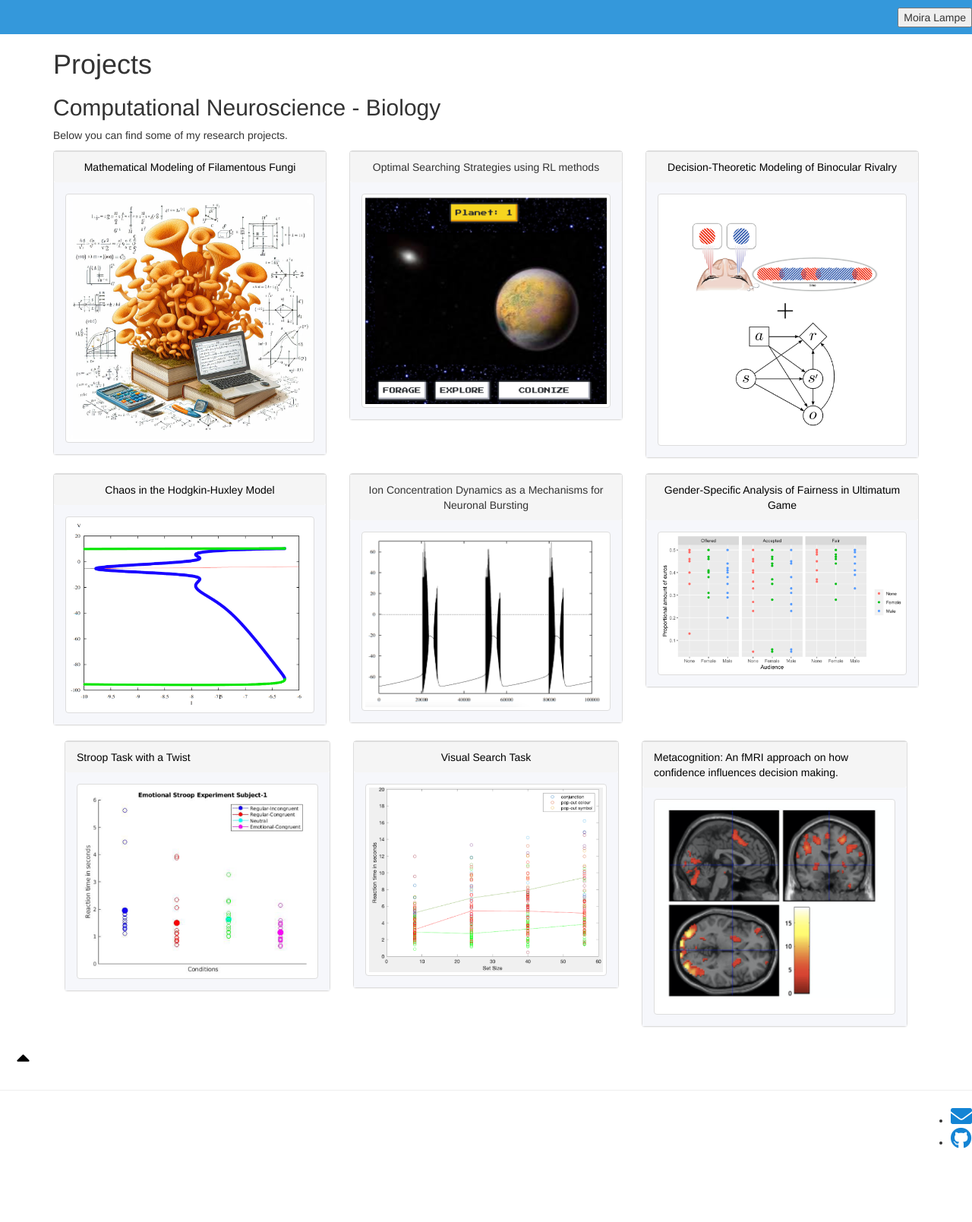
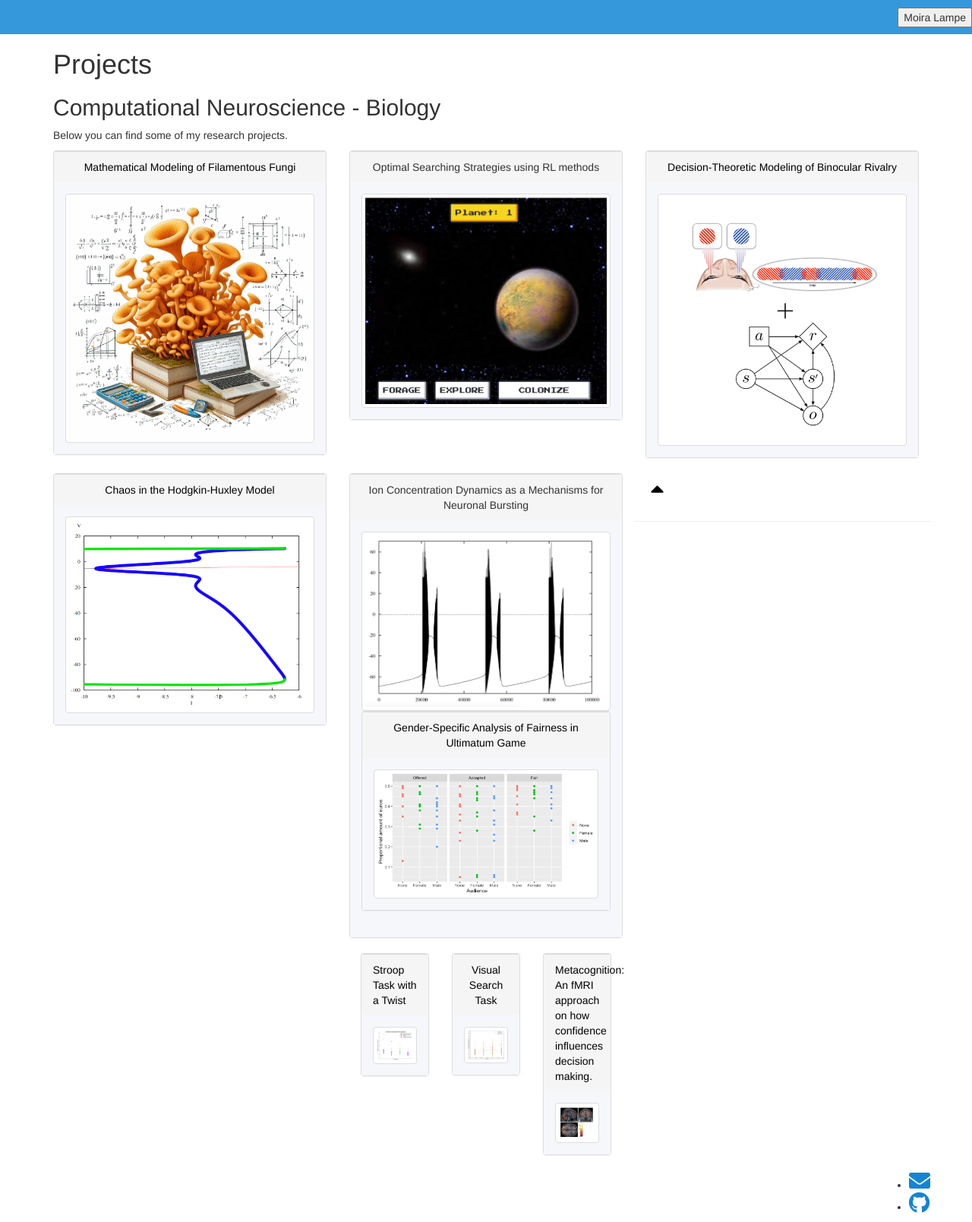
Before and after one commit to MoiraLampe/MoiraLampe.github.io, a Jekyll site: the page md_files/projectspage.html, which Jekyll copies as it is, in a window 1280 px wide. Shown: the whole page at 76% size. Built offline with Jekyll 4.4.1, drawn with Linux system fonts in a browser that asks for light colours; nearby versions of some CDN libraries; a style sheet for code colours, icons or effects is not loaded; before the commit the page ends 1524 px from its top, so only the background shows below that.

Commit message:
adjusting sizes

```diff
--- a/md_files/projectspage.html
+++ b/md_files/projectspage.html
@@ -176,7 +176,7 @@
                   <h5 class="panel-title">Project 3</h5>
                </div> -->
                <div class="panel-footer" align="center">Ion Concentration Dynamics as a Mechanisms for Neuronal Bursting</div>
-               <div class="panel-body"><img src="../images/ion.png" class="img img-responsive img-thumbnail">
+               <div class="panel-body"><img src="../images/ion.png" class="img img-responsive img-thumbnail" style="width: 150%; height: auto;>
                </div>
             </div>
          </div>
@@ -190,7 +190,7 @@
                </div> -->
                <div class="panel-footer", align="center">Gender-Specific Analysis of Fairness in Ultimatum Game</div>
                <div class="panel-body">
-                  <img src="../images/ee.png" class="img img-responsive img-thumbnail" style="width: 120%; height: auto;">
+                  <img src="../images/ee.png" class="img img-responsive img-thumbnail" style="width: 150%; height: auto;">
               </div>              </div>
             </div>
             </a>
```
